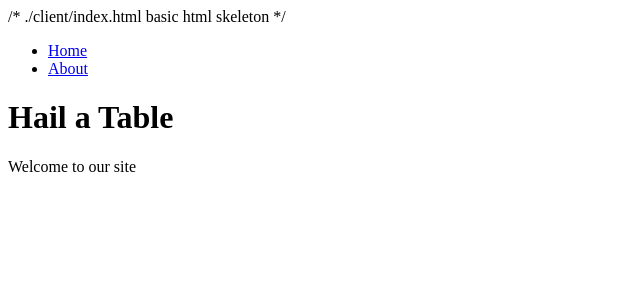
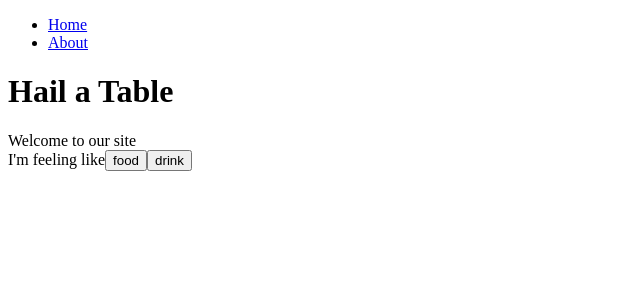
Before and after one commit to Doc-Khumalo/ProjectHail, a React app: page / in a window 1280 px wide. Shown: the top 300 px of the page, without its empty margins (0-640 px from the left). Built offline with nearby package versions, Linux system fonts and the light colour scheme.

Commit message:
created button for bubbles

```diff
--- /dev/null
+++ b/client/components/Continent/Continent.component.js
@@ -0,0 +1,14 @@
+import React from 'react';
+
+class Continent extends React.Component {
+
+  render() {
+    return (
+      <div>
+        <button>Asia</button>
+      </div>
+    )
+  }
+}
+
+export default Continent;
--- /dev/null
+++ b/client/components/FoodDrink/FoodDrink.component.js
@@ -0,0 +1,52 @@
+import React from 'react';
+import Continent from '../Continent/Continent.component';
+
+class FoodDrink extends React.Component {
+
+  constructor(props) {
+    super(props);
+    this.state = {
+      food: 'food',
+      drink: 'drink',
+      foodSelected: false,
+      drinkSelected: false,
+    }
+  }
+
+  handleClickFood(e) {
+    e.preventDefault();
+
+    this.setState({
+      foodSelected: true,
+      drinkSelected: false,
+    })
+  }
+
+  handleClickDrink(e) {
+    e.preventDefault();
+
+    this.setState({
+      foodSelected: false,
+      drinkSelected: true,
+    })
+  }
+
+  render() {
+    const {drink, food} = this.state;
+
+    return (
+      <div>
+        <div>I'm feeling like
+          <span><button onClick={e => this.handleClickFood(e)}>{food}</button></span>
+          <span><button onClick={e => this.handleClickDrink(e)}>{drink}</button></span>
+        </div>
+        { this.state.foodSelected === true &&
+          <Continent />
+        }
+      </div>
+    )
+  }
+}
+
+export default FoodDrink;
+;
--- a/client/components/Home/Home.component.js
+++ b/client/components/Home/Home.component.js
@@ -1,4 +1,5 @@
 import React from 'react';
+import FoodDrink from '../FoodDrink/FoodDrink.component';
 
 class Home extends React.Component {
 
@@ -7,6 +8,7 @@ class Home extends React.Component {
       <div>
         <h1>Hail a Table</h1>
         <div>Welcome to our site</div>
+        <FoodDrink/>
       </div>
     )
   }
--- a/client/index.html
+++ b/client/index.html
@@ -1,7 +1,3 @@
-/*
-./client/index.html
-basic html skeleton
-*/
 <!DOCTYPE html>
 <html>
 <head>
```
